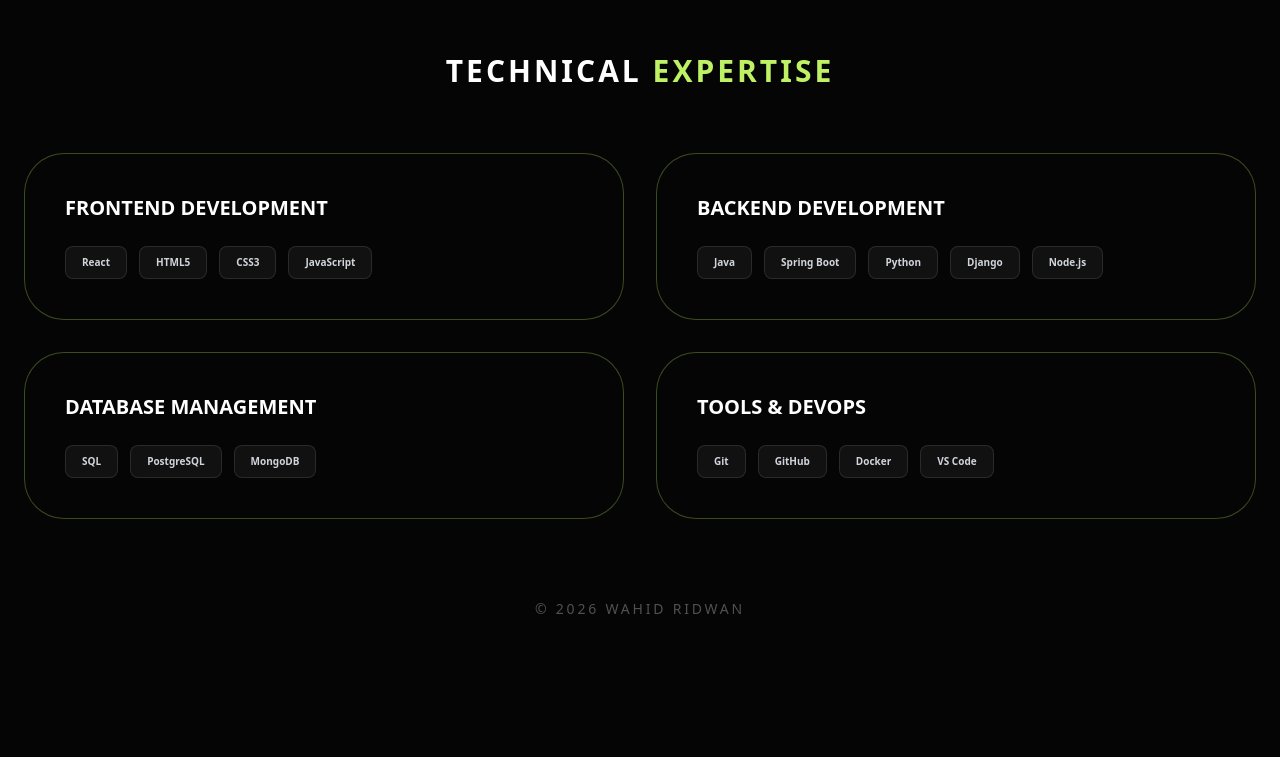
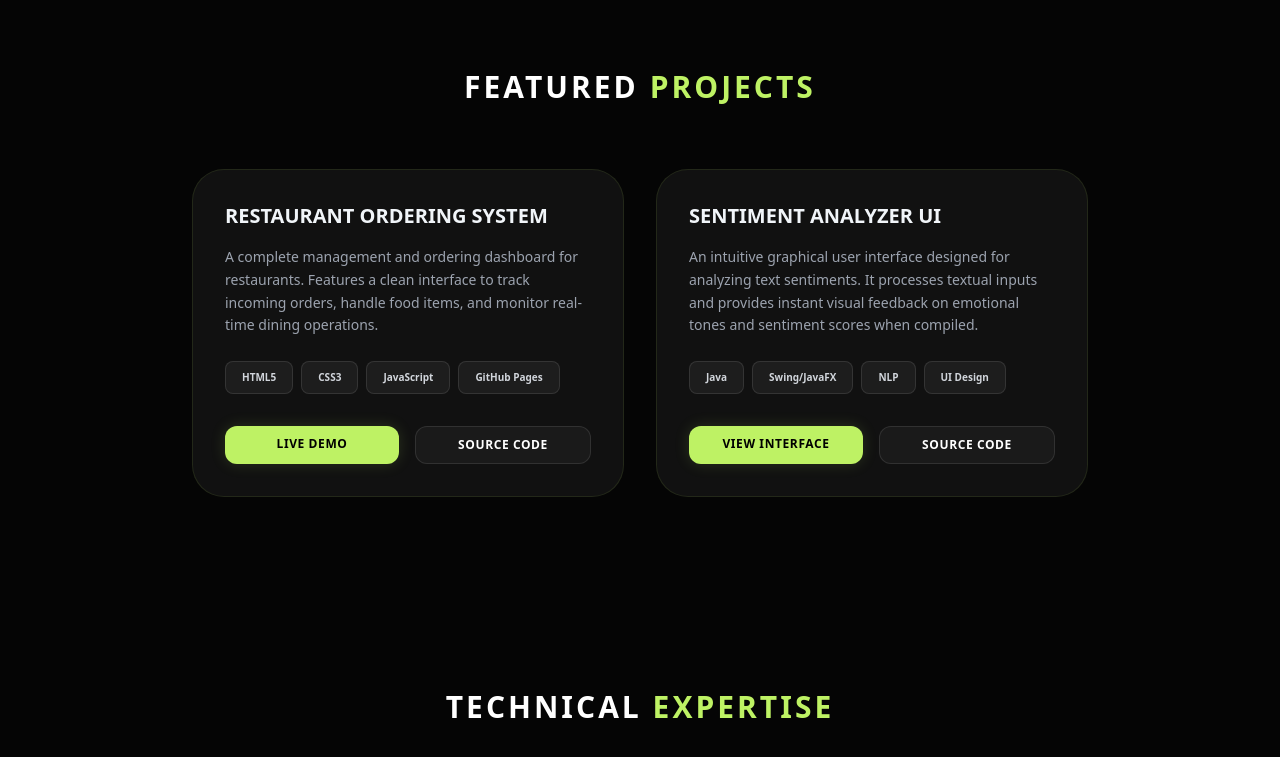
Before and after one commit to wahidridwan/my-portfolio, a React (Vite) app: page / in a window 1280 px wide. Shown: the part 2020-2777 px from the top of the page. Built offline with nearby package versions, Linux system fonts and the light colour scheme.

Commit message:
feat: updated app.jsx to render project grid

```diff
--- a/src/App.jsx
+++ b/src/App.jsx
@@ -1,5 +1,6 @@
 import React, { useState, useEffect } from 'react';
 import Experience from "./Experience";
+import Projects from "./Projects";
 
 const App = () => {
   const [mousePosition, setMousePosition] = useState({ x: 0, y: 0 });
@@ -18,7 +19,7 @@
     github: "https://github.com/wahidridwan",
     linkedin: "https://www.linkedin.com/in/wahid-ridwan-7959482a8/",
     email: "https://mail.google.com/mail/?view=cm&fs=1&to=wahidridwan58@gmail.com",
-    resume: "https://drive.google.com/file/d/1E_suIUNpauOxmQNzpvuX1muicpSb_FS-/view?usp=drive_link" // তোমার নতুন রেজুমে লিঙ্ক এখানে আপডেট করা হয়েছে
+    resume: "https://drive.google.com/file/d/1E_suIUNpauOxmQNzpvuX1muicpSb_FS-/view?usp=drive_link"
   };
 
   const techStack = [
@@ -42,13 +43,13 @@
   return (
     <div className="min-h-screen bg-[#050505] text-white font-sans relative overflow-x-hidden pb-20">
 
-      {/* Background Layer */}
+      {/* ব্যাকগ্রাউন্ড লেয়ার */}
       <div className="fixed inset-0 z-0 opacity-20" style={{ backgroundImage: 'linear-gradient(#bef264 1px, transparent 1px), linear-gradient(90deg, #bef264 1px, transparent 1px)', backgroundSize: '80px 80px' }}></div>
       <div className="fixed inset-0 z-0 pointer-events-none" style={{ background: `radial-gradient(circle 200px at ${mousePosition.x}px ${mousePosition.y}px, transparent, #050505 100%)` }}></div>
 
       <style>{`@keyframes scroll { 0% { transform: translateX(0); } 100% { transform: translateX(-50%); } } .animate-marquee { display: flex; width: max-content; animation: scroll 25s linear infinite; }`}</style>
 
-      {/* --- HERO SECTION --- */}
+      {/* --- হিরো সেকশন --- */}
       <section className="relative z-10 pt-20 pb-12 px-6 max-w-7xl mx-auto flex flex-col md:flex-row items-center gap-16">
         <div className="flex-1">
           <div className="mb-10 text-center md:text-left">
@@ -63,7 +64,7 @@
             </p>
           </div>
 
-          {/* View All Projects Button */}
+          {/* প্রজেক্ট বাটন */}
           <div className="flex justify-center md:justify-start mb-12">
             <a href="https://github.com/wahidridwan?tab=repositories" target="_blank" rel="noreferrer"
                className="group relative inline-flex items-center px-10 py-4 font-black text-black uppercase transition-all bg-[#bef264] rounded-2xl hover:-translate-y-2 shadow-[0_0_20px_rgba(190,242,100,0.3)]">
@@ -72,7 +73,7 @@
             </a>
           </div>
 
-          {/* Social Buttons */}
+          {/* সোশ্যাল বাটন */}
           <div className="flex flex-wrap justify-center md:justify-start gap-4">
             <a href={socialLinks.github} target="_blank" rel="noreferrer" className="bg-[#1a1a1a] text-white px-6 py-3 rounded-xl font-bold uppercase border border-white/10 hover:bg-white/5 transition-all hover:-translate-y-1">
               GitHub
@@ -101,7 +102,7 @@
         </div>
       </section>
 
-      {/* --- TECH STACK MARQUEE --- */}
+      {/* --- টেক স্ট্যাক সেকশন --- */}
       <section className="relative z-10 mt-20 border-y border-white/5 bg-white/[0.02] py-16">
         <div className="max-w-7xl mx-auto px-6 mb-12"><h2 className="text-4xl md:text-6xl font-black uppercase">Tech <span className="text-[#bef264]">Stack</span></h2></div>
         <div className="relative flex overflow-hidden w-full">
@@ -116,12 +117,17 @@
         </div>
       </section>
 
-      {/* --- WORKING EXPERIENCE SECTION --- */}
+      {/* --- কাজের অভিজ্ঞতা সেকশন --- */}
       <div className="relative z-10 mt-20">
         <Experience />
       </div>
 
-      {/* --- EXPERTISE BOXES --- */}
+      {/* --- আসল প্রজেক্ট সেকশন এখানে যুক্ত করা হলো --- */}
+      <div className="relative z-10 mt-20">
+        <Projects />
+      </div>
+
+      {/* --- টেকনিক্যাল এক্সপার্টাইজ সেকশন --- */}
       <section className="relative z-10 px-6 max-w-7xl mx-auto mt-32">
         <h2 className="text-3xl font-black mb-16 text-center uppercase tracking-widest">Technical <span className="text-[#bef264]">Expertise</span></h2>
         <div className="grid grid-cols-1 md:grid-cols-2 gap-8">
```
